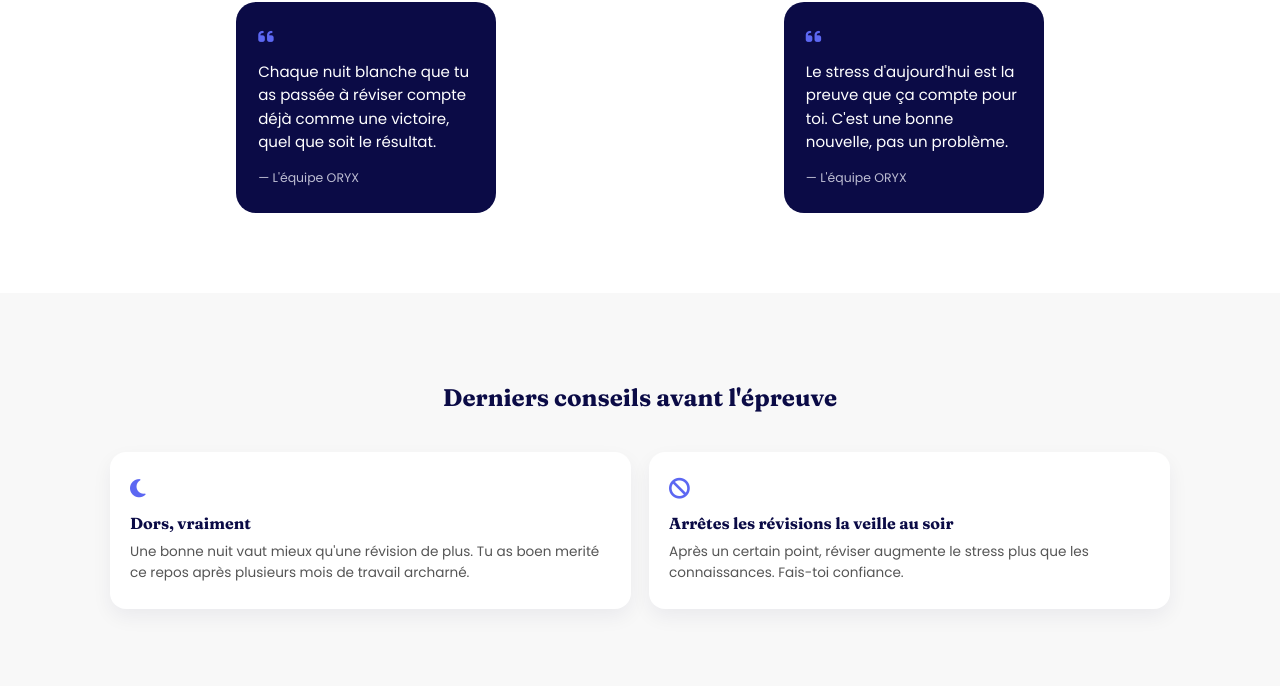
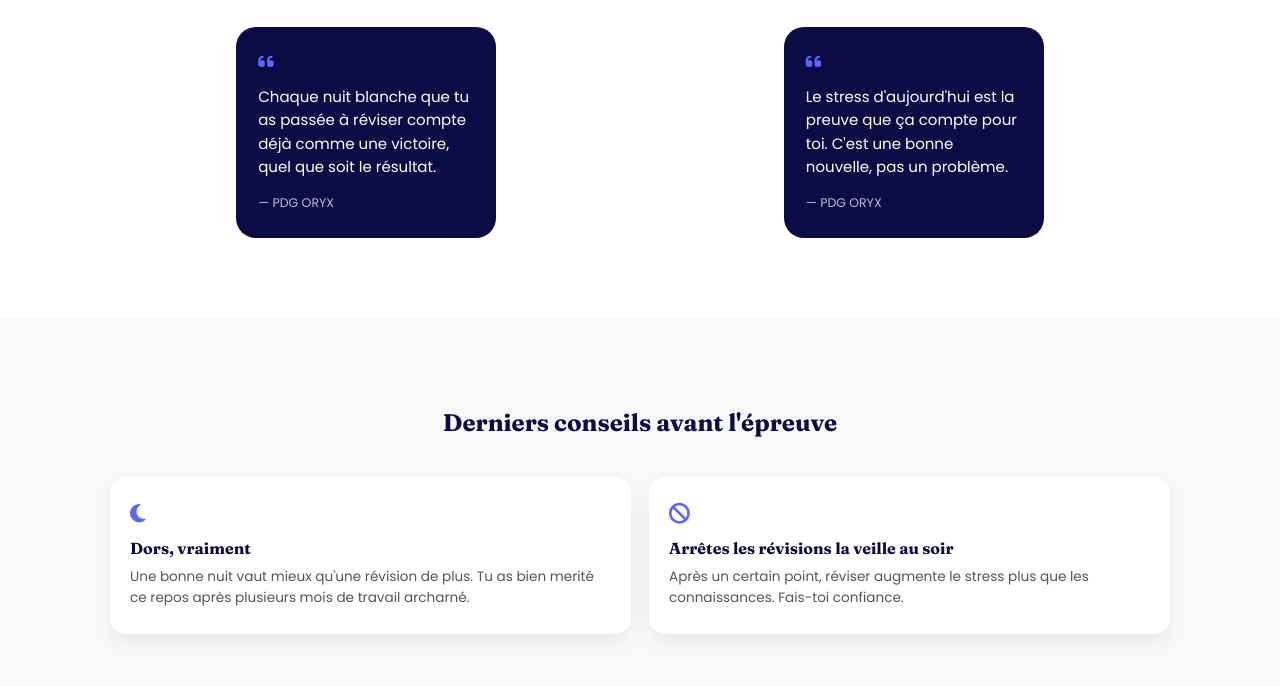
Before and after one commit to souleymanetahiroumounkaila2025-lang/site_encouragement, a plain HTML site: page encouragement.html in a window 1280 px wide. Shown: the part 1291-1977 px from the top of the page. Drawn offline with Linux system fonts and the light colour scheme.

Commit message:
d'autres corresctfs

```diff
--- a/encouragement.html
+++ b/encouragement.html
@@ -25,7 +25,7 @@
     <section class="hero-encourage" id="hero">
         <span class="eyebrow">Bac session 2026</span>
         <h1>Tu es prêt<span>(e)</span>.</h1>
-        <p class="hero-sub"> Le bac ne mesure pas ta valeur, il mesure ton travail — et toi, tu as travaillé. Ce message est pour toi, de la part de toute l'équipe ORYX. </p>
+        <p class="hero-sub"> Le bac ne mesure pas ta valeur, il mesure ton travail — et toi, tu as travaillé. Ce message est pour toi, de la part du PDG de l'agence ORYX. </p>
 
 
     </section>
@@ -50,11 +50,11 @@
         <div class="mur-scroll">
             <div class="msg-card"> <i class="fa-solid fa-quote-left"></i>
                 <p>Chaque nuit blanche que tu as passée à réviser compte déjà comme une victoire, quel que soit le résultat.</p>
-                <div class="signature">— L'équipe ORYX</div>
+                <div class="signature">— PDG ORYX</div>
             </div>
             <div class="msg-card"> <i class="fa-solid fa-quote-left"></i>
                 <p>Le stress d'aujourd'hui est la preuve que ça compte pour toi. C'est une bonne nouvelle, pas un problème.</p>
-                <div class="signature">— L'équipe ORYX</div>
+                <div class="signature">— PDG ORYX</div>
             </div>
 
         </div>
@@ -68,7 +68,7 @@
             <div class="conseils-grid">
                 <div class="conseil-card"> <i class="fa-solid fa-moon"></i>
                     <h3>Dors, vraiment</h3>
-                    <p>Une bonne nuit vaut mieux qu'une révision de plus. Tu as boen merité ce repos après plusieurs mois de travail archarné.</p>
+                    <p>Une bonne nuit vaut mieux qu'une révision de plus. Tu as bien merité ce repos après plusieurs mois de travail archarné.</p>
                 </div>
 
                 <div class="conseil-card"> <i class="fa-solid fa-ban"></i>
```
